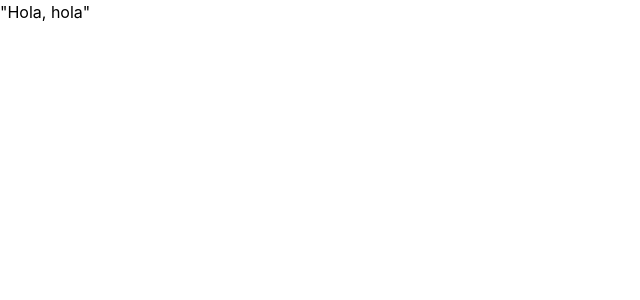
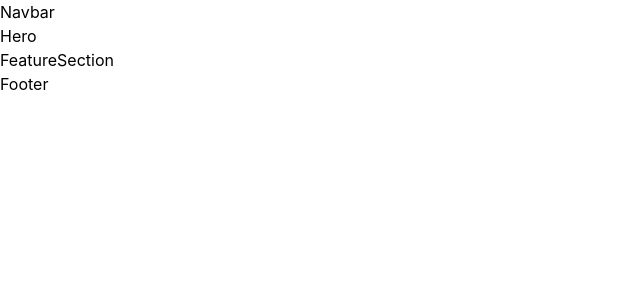
Before and after one commit to maferca24/DDW-c5-m4-s1-tp2, a React (Vite) app: page / in a window 1280 px wide. Shown: the top 300 px of the page, without its empty margins (0-640 px from the left). Built offline with nearby package versions, Linux system fonts and the light colour scheme.

Commit message:
modifique app.jsx importando diferentes componentes

```diff
--- a/src/App.jsx
+++ b/src/App.jsx
@@ -1,13 +1,19 @@
-import { useState } from 'react'
+import Navbar from './components/Navbar';
+import Hero from './components/Hero';
+import FeatureSection from './components/FeatureSection';
+import Footer from './components/Footer';
 
 function App() {
-  const [count, setCount] = useState(0)
-
   return (
-    <>
-      "Hola, hola"
-    </>
-  )
+    <div>
+      <Navbar />
+      <main>
+        <Hero />
+        <FeatureSection />
+      </main>
+      <Footer />
+    </div>
+  );
 }
 
-export default App
+export default App;
--- a/src/components/FeatureCard.jsx
+++ b/src/components/FeatureCard.jsx
@@ -19,4 +19,4 @@ function FeatureCard({ title, description, isNew = false, onSelect }) {
   );
 }
 
-export default FeatureCard;
+export default FeatureCard;*/
--- a/src/components/FeatureSection.jsx
+++ b/src/components/FeatureSection.jsx
@@ -1,3 +1,4 @@
+/*Receta
 import { features } from '../data/features';
 import FeatureCard from './FeatureCard';
 
@@ -25,4 +26,13 @@ function FeatureSection() {
   );
 }
 
-export default FeatureSection;
+export default FeatureSection;*/
+import React from 'react'
+
+function FeatureSection() {
+  return (
+    <div>FeatureSection</div>
+  )
+}
+
+export default FeatureSection
--- a/src/components/Footer.jsx
+++ b/src/components/Footer.jsx
@@ -0,0 +1,9 @@
+import React from 'react'
+
+const Footer = () => {
+  return (
+    <div>Footer</div>
+  )
+}
+
+export default Footer
--- a/src/components/Hero.jsx
+++ b/src/components/Hero.jsx
@@ -0,0 +1,9 @@
+import React from 'react'
+
+function Hero() {
+  return (
+    <div>Hero</div>
+  )
+}
+
+export default Hero
--- a/src/components/Navbar.jsx
+++ b/src/components/Navbar.jsx
@@ -0,0 +1,9 @@
+import React from 'react'
+
+const Navbar = () => {
+  return (
+    <div>Navbar</div>
+  )
+}
+
+export default Navbar
--- a/src/index.css
+++ b/src/index.css
@@ -12,7 +12,7 @@
   --color-on-surface: #191c1e;          /*  on-background- Texto oscuro principal */
   --color-on-surface-variant: #404850;  /* on-surface-variant- Texto secundario/descripciones */
   --color-footer: #2d3133;              /*  inverse-surface- Fondo oscuro del footer */
-}-font-display: "Inter", sans-serif;
+}
 
 /*
 Color rojo:  #e50914
```
